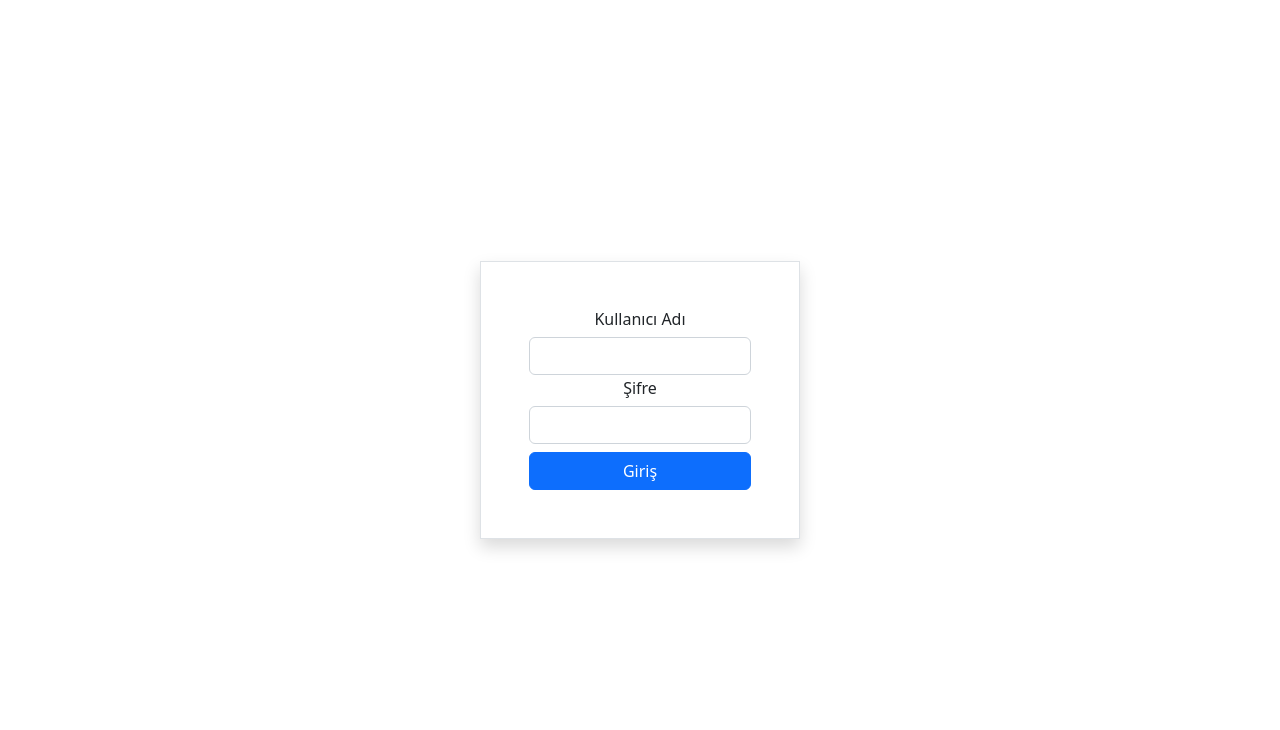
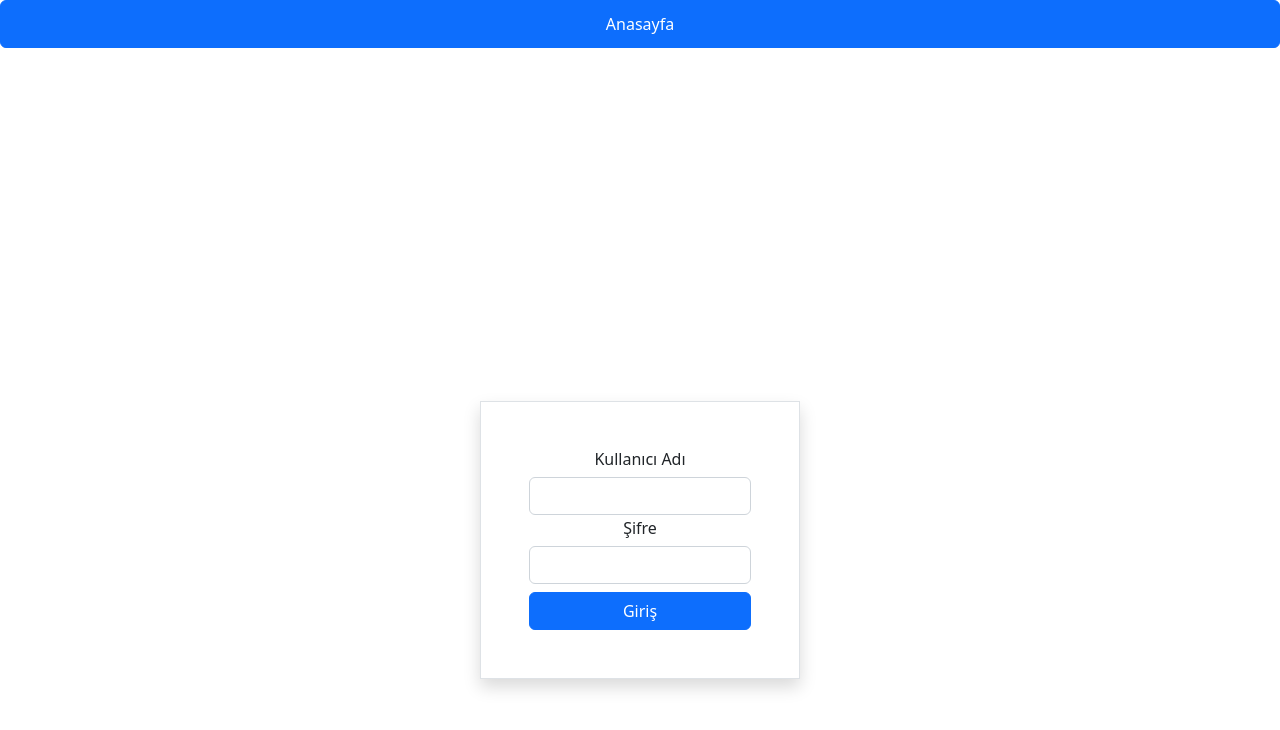
Before and after one commit to SelcukDemircioglu/vue-project, a Vue app: page / in a window 1280 px wide. Shown: the top 730 px of the page. Built offline with nearby package versions, Linux system fonts and the light colour scheme.

Commit message:
Update App.vue

```diff
--- a/src/App.vue
+++ b/src/App.vue
@@ -4,12 +4,12 @@ import { useStore } from 'vuex';
 import HelloWorld from './components/HelloWorld.vue'
 import TheWelcome from './pages/TheWelcome.vue'
 import Login from './pages/Login.vue';
-import { RouterView } from 'vue-router';
+import { RouterView, useRouter } from 'vue-router';
 
 const token = ref('Vue js Provide İnject');
 const  user = ref({email:null,password:null});
 const store = useStore();
-
+const router = useRouter();
 
 
 
@@ -22,6 +22,7 @@ provide('token',token);
 </script>
 
 <template>
+  <button class="btn btn-primary  text-center" @click="router.push('/')">Anasayfa</button>
 <RouterView v-slot="{ Component }">
   <template v-if="Component">
     <Transition name="slide-fade"    >
```
